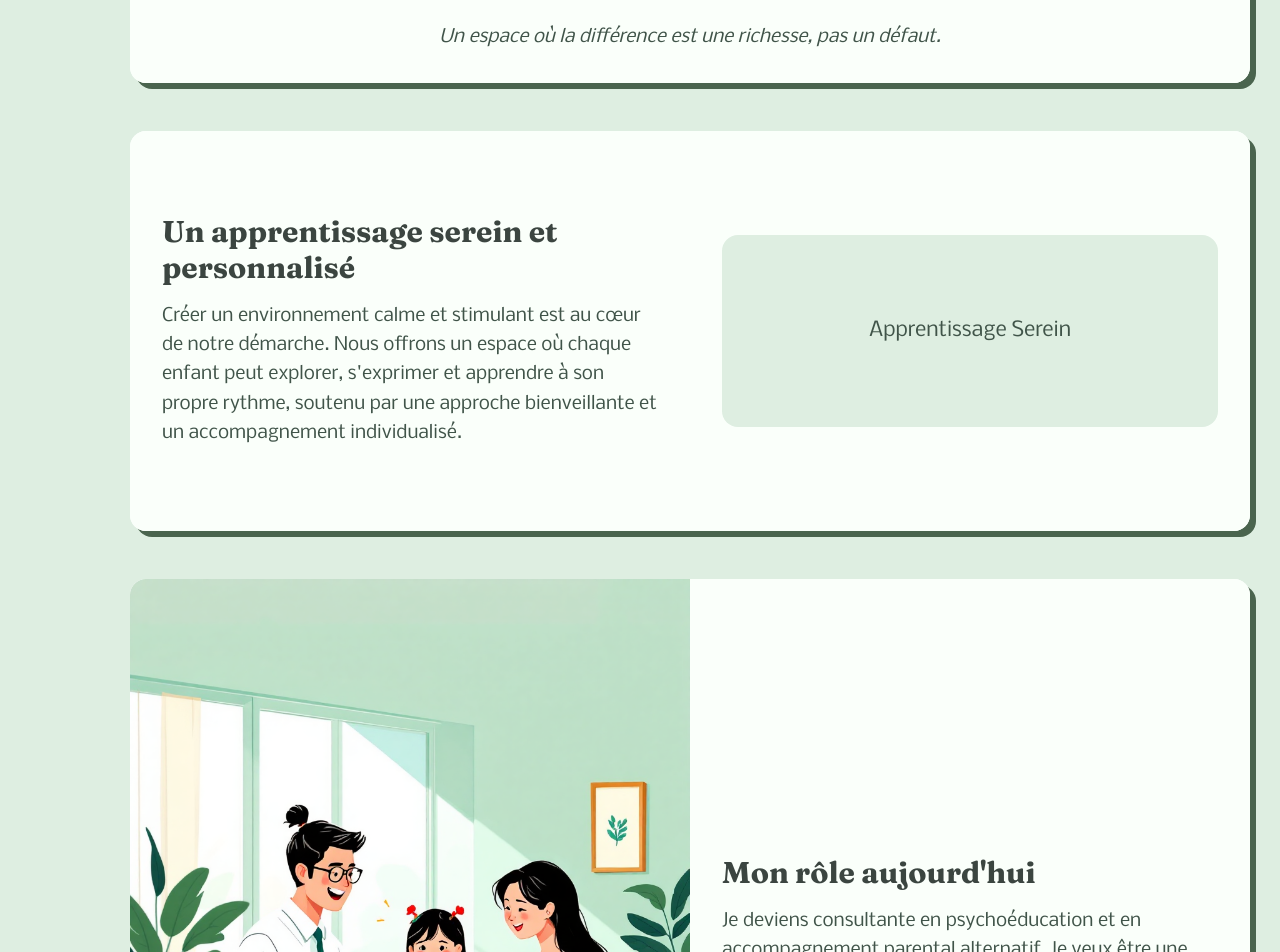
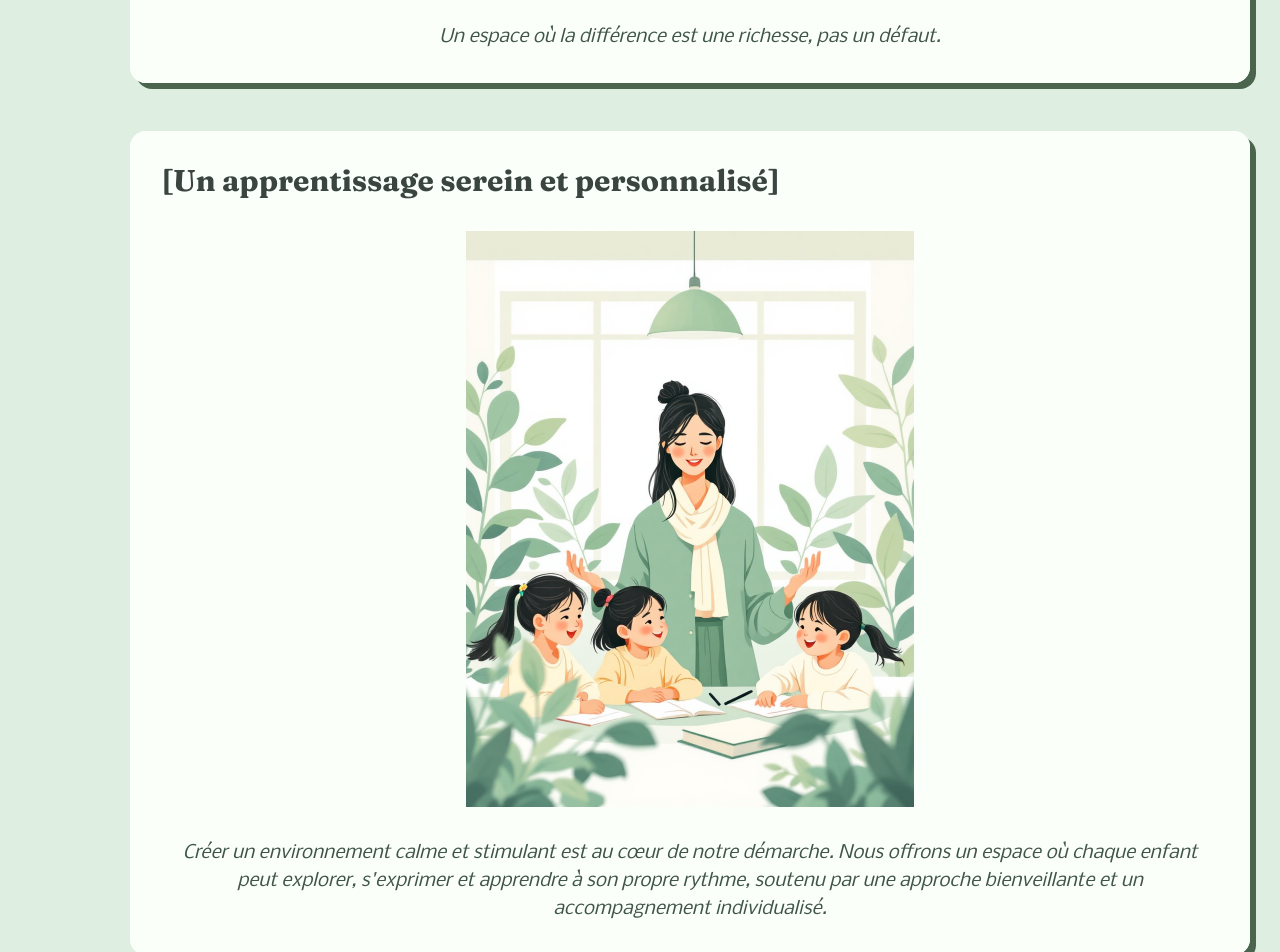
Before and after one commit to Marie3emeVoie/la-3eme-voie, a React (Vite) app: page / in a window 1280 px wide. Shown: the part 2560-3512 px from the top of the page. Built offline with nearby package versions, Linux system fonts and the light colour scheme.

Commit message:
modified:   src/App.jsx

```diff
--- a/src/App.jsx
+++ b/src/App.jsx
@@ -320,7 +320,7 @@ export default function App() {
   // Render card content based on index
   const renderCardContent = (index) => {
     switch (index) {
-      case 0: // Card 1 - Header/Hero
+      case 0: // Card 1 - La 3ème Voie Éducative
         return (
           <div className="flex flex-col md:flex-row overflow-hidden rounded-lg">
             <div className="w-full md:w-1/2">
@@ -433,24 +433,37 @@ case 4: // Card 4 - Les principes de la 3ème voie
     </div>
   );
 
-      case 5: // Card 4a - Un apprentissage serein
+case 5: // Card 4a - Un apprentissage serein et personnalisé
   return (
-          <div className="flex flex-col md:flex-row h-[400px]" style={{ backgroundColor: '#FAFFFA' }}>
-            <div className="w-full md:w-1/2 p-8 flex flex-col justify-center">
-              <h2 className="text-3xl font-bold mb-4 text-left" style={{ color: '#3B4540' }}>Un apprentissage serein et personnalisé</h2>
-              <p className="text-lg leading-relaxed" style={{ color: '#405449' }}>
-                Créer un environnement calme et stimulant est au cœur de notre démarche. Nous offrons
-                un espace où chaque enfant peut explorer, s'exprimer et apprendre à son propre rythme,
-                soutenu par une approche bienveillante et un accompagnement individualisé.
+    <div className="p-8" style={{ backgroundColor: '#FAFFFA' }}>
+      <h2
+        className="text-3xl font-bold mb-8 text-left"
+        style={{ color: '#3B4540' }}
+      >
+        [Un apprentissage serein et personnalisé]
+      </h2>
+
+      <div className="flex justify-center mb-8">
+        <img
+          src={getImageSrc(slides[index], index)}
+          alt={slides[index]?.alt || '[Your alt text for Card 5]'}
+          className="max-w-md w-full h-auto object-contain"
+        />
+      </div>
+
+      {/* Your card‑specific content goes here */}
+      <p
+        className="text-center text-lg mt-8 italic"
+        style={{ color: '#405449' }}
+      >
+Créer un environnement calme et stimulant est au cœur de notre démarche.
+Nous offrons un espace où chaque enfant peut explorer,
+s'exprimer et apprendre à son propre rythme, soutenu par
+une approche bienveillante et un accompagnement individualisé.
       </p>
     </div>
-            <div className="w-full md:w-1/2 p-8 flex items-center justify-center">
-              <div className="w-full h-48 rounded-2xl flex items-center justify-center text-xl" style={{ backgroundColor: '#DEEEE1', color: '#405449' }}>
-                Apprentissage Serein
-              </div>
-            </div>
-          </div>
   );
+
 
       case 6: // Card 5 - Mon rôle aujourd'hui
         return (
@@ -511,23 +524,31 @@ case 4: // Card 4 - Les principes de la 3ème voie
           </div>
         );
 
-      case 9: // Card 8 - Les 5 piliers
+case 9: // Card 8 - Les 5 piliers de la 3ème voie éducative
   return (
     <div className="p-8" style={{ backgroundColor: '#FAFFFA' }}>
-            <h2 className="text-3xl font-bold mb-8 text-left" style={{ color: '#3B4540' }}>Les 5 piliers de la 3ème voie éducative</h2>
+      <h2
+        className="text-3xl font-bold mb-8 text-left"
+        style={{ color: '#3B4540' }}
+      >
+        Les 5 piliers de la 3ème voie éducative
+      </h2>
+
       <div className="flex justify-center mb-8">
-              <div className="w-full max-w-md h-48 bg-gray-200 rounded-xl flex items-center justify-center">
-                <span className="text-gray-500">Card_8.svg</span>
+        <img
+          src={getImageSrc(slides[index], index)}
+          alt={slides[index]?.alt || '[Your alt text for Card 8]'}
+          className="max-w-md w-full h-auto object-contain"
+        />
       </div>
-            </div>
-            <div className="grid grid-cols-1 md:grid-cols-2 lg:grid-cols-3 gap-4">
-              {pillars.map((pillar, idx) => (
-                <div key={idx} className="text-center">
-                  <h3 className="text-lg font-bold mb-2" style={{ color: '#3B4540' }}>{pillar.title}</h3>
-                  <p className="text-sm" style={{ color: '#405449' }}>{pillar.desc}</p>
-                </div>
-              ))}
-            </div>
+
+      {/* Your card‑specific content goes here */}
+      <p
+        className="text-center text-lg mt-8 italic"
+        style={{ color: '#405449' }}
+      >
+        [Any additional supporting text for Card 8]
+      </p>
     </div>
   );
 
```
Lines whose indentation alone changed are shown as unchanged.
